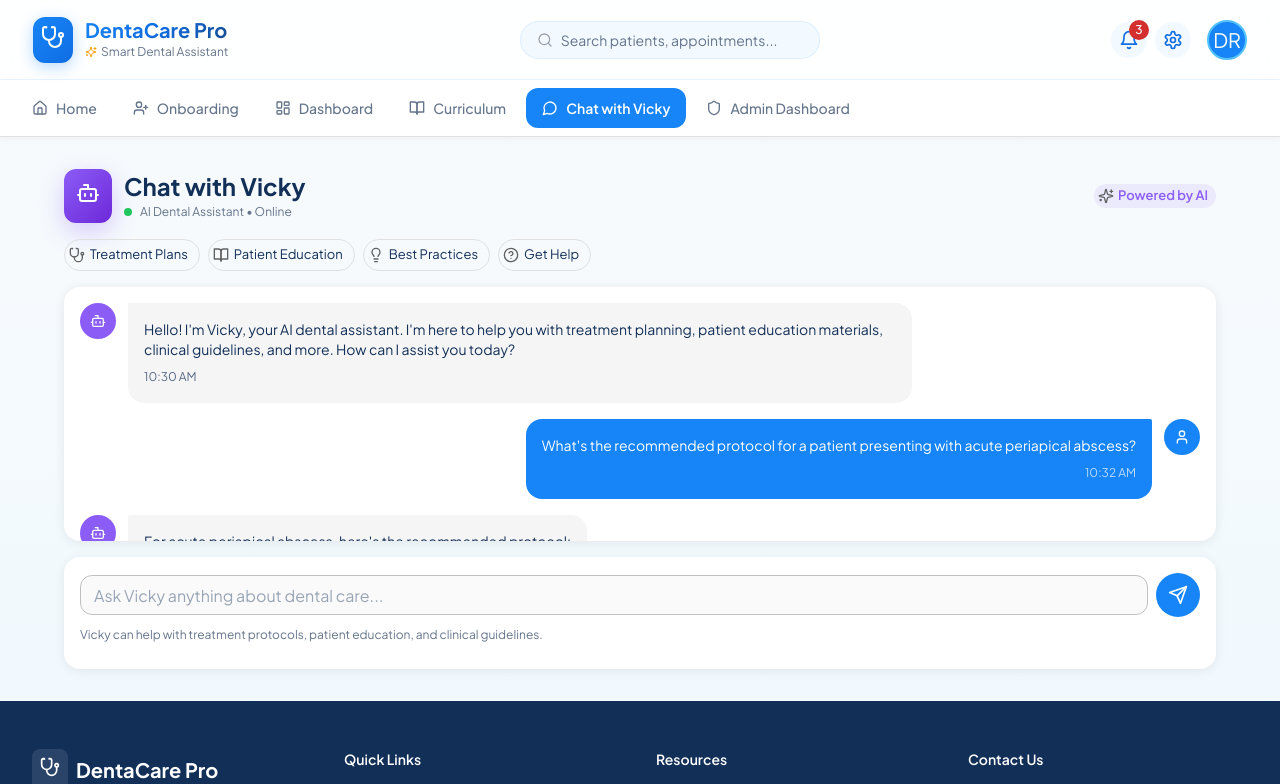
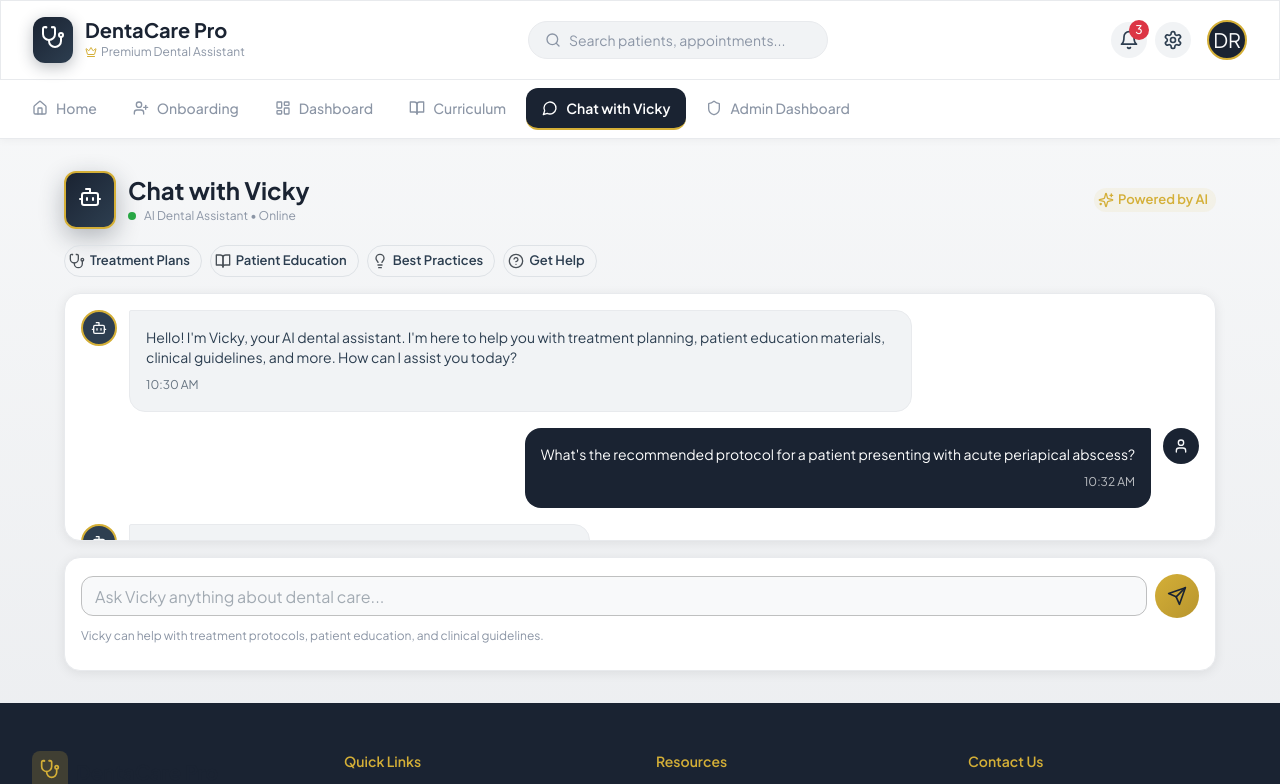
Before and after one commit to uzair-fabtechsol/frontend-dentist-react, a React (Vite) app: page /chat in a window 1280 px wide. Shown: the top 784 px of the page. Built offline with nearby package versions, Linux system fonts and the light colour scheme.

Commit message:
colors chnaged

```diff
--- a/src/components/Footer.jsx
+++ b/src/components/Footer.jsx
@@ -16,7 +16,7 @@ const Footer = () => {
     <Box
       component="footer"
       sx={{
-        bgcolor: '#122f58',
+        bgcolor: '#1a2332',
         color: 'white',
         mt: 'auto',
       }}
@@ -32,9 +32,9 @@ const Footer = () => {
             <Box className="flex items-center gap-2 mb-4">
               <Box
                 className="p-2 rounded-lg"
-                sx={{ bgcolor: 'rgba(255, 255, 255, 0.1)' }}
+                sx={{ bgcolor: 'rgba(212, 175, 55, 0.2)' }}
               >
-                <Stethoscope className="w-5 h-5" />
+                <Stethoscope className="w-5 h-5" style={{ color: '#d4af37' }} />
               </Box>
               <Typography variant="h6" fontWeight={700}>
                 DentaCare Pro
@@ -42,7 +42,7 @@ const Footer = () => {
             </Box>
             <Typography
               variant="body2"
-              sx={{ color: 'rgba(255, 255, 255, 0.7)', mb: 3 }}
+              sx={{ color: '#c0c5ce', mb: 3 }}
             >
               Empowering dental professionals with intelligent tools for better patient care.
             </Typography>
@@ -52,11 +52,11 @@ const Footer = () => {
                   key={index}
                   size="small"
                   sx={{
-                    color: 'rgba(255, 255, 255, 0.7)',
+                    color: '#c0c5ce',
                     bgcolor: 'rgba(255, 255, 255, 0.05)',
                     '&:hover': {
-                      bgcolor: 'primary.main',
-                      color: 'white'
+                      bgcolor: '#d4af37',
+                      color: '#1a2332'
                     }
                   }}
                 >
@@ -68,7 +68,7 @@ const Footer = () => {
 
           {/* Quick Links */}
           <Box>
-            <Typography variant="subtitle2" fontWeight={600} sx={{ mb: 2 }}>
+            <Typography variant="subtitle2" fontWeight={600} sx={{ mb: 2, color: '#d4af37' }}>
               Quick Links
             </Typography>
             {['Home', 'Dashboard', 'Curriculum', 'Chat with Vicky'].map((link) => (
@@ -78,9 +78,9 @@ const Footer = () => {
                 underline="none"
                 sx={{
                   display: 'block',
-                  color: 'rgba(255, 255, 255, 0.7)',
+                  color: '#c0c5ce',
                   py: 0.5,
-                  '&:hover': { color: 'primary.light' }
+                  '&:hover': { color: '#d4af37' }
                 }}
               >
                 {link}
@@ -90,7 +90,7 @@ const Footer = () => {
 
           {/* Resources */}
           <Box>
-            <Typography variant="subtitle2" fontWeight={600} sx={{ mb: 2 }}>
+            <Typography variant="subtitle2" fontWeight={600} sx={{ mb: 2, color: '#d4af37' }}>
               Resources
             </Typography>
             {['Documentation', 'API Reference', 'Support', 'Community'].map((link) => (
@@ -100,9 +100,9 @@ const Footer = () => {
                 underline="none"
                 sx={{
                   display: 'block',
-                  color: 'rgba(255, 255, 255, 0.7)',
+                  color: '#c0c5ce',
                   py: 0.5,
-                  '&:hover': { color: 'primary.light' }
+                  '&:hover': { color: '#d4af37' }
                 }}
               >
                 {link}
@@ -112,24 +112,24 @@ const Footer = () => {
 
           {/* Contact */}
           <Box>
-            <Typography variant="subtitle2" fontWeight={600} sx={{ mb: 2 }}>
+            <Typography variant="subtitle2" fontWeight={600} sx={{ mb: 2, color: '#d4af37' }}>
               Contact Us
             </Typography>
             <Typography
               variant="body2"
-              sx={{ color: 'rgba(255, 255, 255, 0.7)', mb: 1 }}
+              sx={{ color: '#c0c5ce', mb: 1 }}
             >
               support@dentacare.pro
             </Typography>
             <Typography
               variant="body2"
-              sx={{ color: 'rgba(255, 255, 255, 0.7)', mb: 1 }}
+              sx={{ color: '#c0c5ce', mb: 1 }}
             >
               +1 (555) 123-4567
             </Typography>
             <Typography
               variant="body2"
-              sx={{ color: 'rgba(255, 255, 255, 0.7)' }}
+              sx={{ color: '#c0c5ce' }}
             >
               123 Medical Center Dr.<br />
               Suite 100, Healthcare City
@@ -141,9 +141,10 @@ const Footer = () => {
       {/* Bottom Bar */}
       <Box
         sx={{
-          borderTop: '1px solid rgba(255, 255, 255, 0.1)',
+          borderTop: '1px solid rgba(212, 175, 55, 0.2)',
           py: 3,
           px: 4,
+          bgcolor: '#141b27',
         }}
       >
         <Box
@@ -151,11 +152,11 @@ const Footer = () => {
         >
           <Typography
             variant="body2"
-            sx={{ color: 'rgba(255, 255, 255, 0.5)' }}
+            sx={{ color: '#8b95a5' }}
             className="flex items-center gap-1"
           >
             © 2024 DentaCare Pro. Made with
-            <Heart className="w-3 h-3 text-red-400 fill-red-400" />
+            <Heart className="w-3 h-3 fill-current" style={{ color: '#d4af37' }} />
             for dental professionals.
           </Typography>
           <Box className="flex gap-4">
@@ -166,8 +167,8 @@ const Footer = () => {
                 underline="none"
                 variant="body2"
                 sx={{
-                  color: 'rgba(255, 255, 255, 0.5)',
-                  '&:hover': { color: 'primary.light' }
+                  color: '#8b95a5',
+                  '&:hover': { color: '#d4af37' }
                 }}
               >
                 {link}
--- a/src/components/Header.jsx
+++ b/src/components/Header.jsx
@@ -8,7 +8,7 @@ import {
   Bell,
   Search,
   Settings,
-  Sparkles
+  Crown
 } from 'lucide-react'
 
 const Header = () => {
@@ -19,7 +19,8 @@ const Header = () => {
       sx={{
         px: { xs: 2, md: 4 },
         py: 2,
-        borderBottom: '1px solid rgba(23, 133, 247, 0.1)',
+        borderBottom: '1px solid',
+        borderColor: 'grey.200',
       }}
     >
       <Box className="flex items-center justify-between max-w-[1400px] mx-auto">
@@ -28,8 +29,8 @@ const Header = () => {
           <Box
             className="p-2 rounded-xl"
             sx={{
-              background: 'linear-gradient(135deg, #1785f7 0%, #106de3 100%)',
-              boxShadow: '0 4px 15px rgba(23, 133, 247, 0.3)',
+              background: 'linear-gradient(135deg, #1a2332 0%, #2d3e50 100%)',
+              boxShadow: '0 4px 15px rgba(26, 35, 50, 0.3)',
             }}
           >
             <Stethoscope className="w-6 h-6 text-white" />
@@ -37,15 +38,15 @@ const Header = () => {
           <Box>
             <Typography
               variant="h6"
-              className="font-bold gradient-text"
-              sx={{ lineHeight: 1.2 }}
+              className="font-bold"
+              sx={{ lineHeight: 1.2, color: 'primary.main' }}
             >
               DentaCare Pro
             </Typography>
             <Box className="flex items-center gap-1">
-              <Sparkles className="w-3 h-3 text-amber-500" />
+              <Crown className="w-3 h-3" style={{ color: '#d4af37' }} />
               <Typography variant="caption" color="text.secondary">
-                Smart Dental Assistant
+                Premium Dental Assistant
               </Typography>
             </Box>
           </Box>
@@ -55,12 +56,13 @@ const Header = () => {
         <Box
           className="hidden md:flex items-center gap-2 px-4 py-2 rounded-full"
           sx={{
-            bgcolor: 'rgba(23, 133, 247, 0.05)',
-            border: '1px solid rgba(23, 133, 247, 0.1)',
+            bgcolor: 'grey.100',
+            border: '1px solid',
+            borderColor: 'grey.200',
             minWidth: '300px',
           }}
         >
-          <Search className="w-4 h-4 text-gray-400" />
+          <Search className="w-4 h-4" style={{ color: '#8b95a5' }} />
           <Typography variant="body2" color="text.secondary">
             Search patients, appointments...
           </Typography>
@@ -71,23 +73,23 @@ const Header = () => {
           <IconButton
             className="hover-lift"
             sx={{
-              bgcolor: 'rgba(23, 133, 247, 0.05)',
-              '&:hover': { bgcolor: 'rgba(23, 133, 247, 0.1)' }
+              bgcolor: 'grey.100',
+              '&:hover': { bgcolor: 'grey.200' }
             }}
           >
             <Badge badgeContent={3} color="error" max={9}>
-              <Bell className="w-5 h-5 text-primary-700" />
+              <Bell className="w-5 h-5" style={{ color: '#2d3e50' }} />
             </Badge>
           </IconButton>
 
           <IconButton
             className="hover-lift hidden sm:flex"
             sx={{
-              bgcolor: 'rgba(23, 133, 247, 0.05)',
-              '&:hover': { bgcolor: 'rgba(23, 133, 247, 0.1)' }
+              bgcolor: 'grey.100',
+              '&:hover': { bgcolor: 'grey.200' }
             }}
           >
-            <Settings className="w-5 h-5 text-primary-700" />
+            <Settings className="w-5 h-5" style={{ color: '#2d3e50' }} />
           </IconButton>
 
           <Avatar
@@ -97,7 +99,7 @@ const Header = () => {
               height: 40,
               bgcolor: 'primary.main',
               border: '2px solid',
-              borderColor: 'primary.light',
+              borderColor: 'secondary.main',
               cursor: 'pointer',
               transition: 'transform 0.2s',
               '&:hover': { transform: 'scale(1.05)' }
--- a/src/components/Navbar.jsx
+++ b/src/components/Navbar.jsx
@@ -36,7 +36,7 @@ const Navbar = () => {
       sx={{
         bgcolor: 'white',
         borderBottom: '1px solid',
-        borderColor: 'divider',
+        borderColor: 'grey.200',
         boxShadow: '0 2px 8px rgba(0, 0, 0, 0.04)',
       }}
     >
@@ -59,8 +59,10 @@ const Navbar = () => {
                 sx={{
                   bgcolor: active ? 'primary.main' : 'transparent',
                   color: active ? 'white' : 'text.secondary',
+                  borderBottom: active ? '2px solid' : '2px solid transparent',
+                  borderColor: active ? 'secondary.main' : 'transparent',
                   '&:hover': {
-                    bgcolor: active ? 'primary.dark' : 'rgba(23, 133, 247, 0.08)',
+                    bgcolor: active ? 'primary.light' : 'grey.100',
                     color: active ? 'white' : 'primary.main',
                   },
                 }}
--- a/src/features/chat/Chat.jsx
+++ b/src/features/chat/Chat.jsx
@@ -54,18 +54,19 @@ const Chat = () => {
           <Box
             className="p-3 rounded-xl"
             sx={{
-              background: 'linear-gradient(135deg, #8b5cf6 0%, #6d28d9 100%)',
-              boxShadow: '0 8px 24px rgba(139, 92, 246, 0.3)',
+              background: 'linear-gradient(135deg, #1a2332 0%, #2d3e50 100%)',
+              boxShadow: '0 8px 24px rgba(26, 35, 50, 0.3)',
+              border: '2px solid #d4af37',
             }}
           >
             <Bot className="w-6 h-6 text-white" />
           </Box>
           <Box>
-            <Typography variant="h5" fontWeight={700}>
+            <Typography variant="h5" fontWeight={700} color="primary.main">
               Chat with Vicky
             </Typography>
             <Box className="flex items-center gap-2">
-              <Box className="w-2 h-2 rounded-full bg-green-500" />
+              <Box className="w-2 h-2 rounded-full" style={{ backgroundColor: '#28a745' }} />
               <Typography variant="caption" color="text.secondary">
                 AI Dental Assistant • Online
               </Typography>
@@ -73,12 +74,12 @@ const Chat = () => {
           </Box>
         </Box>
         <Chip
-          icon={<Sparkles className="w-4 h-4" />}
+          icon={<Sparkles className="w-4 h-4" style={{ color: '#d4af37' }} />}
           label="Powered by AI"
           size="small"
           sx={{
-            bgcolor: 'rgba(139, 92, 246, 0.1)',
-            color: '#8b5cf6',
+            bgcolor: '#d4af3715',
+            color: '#d4af37',
             fontWeight: 600,
           }}
         />
@@ -97,7 +98,7 @@ const Chat = () => {
               clickable
               sx={{
                 borderColor: 'grey.300',
-                '&:hover': { borderColor: 'primary.main', bgcolor: 'primary.50' }
+                '&:hover': { borderColor: '#1a2332', bgcolor: '#1a233208' }
               }}
             />
           )
@@ -117,7 +118,8 @@ const Chat = () => {
                   sx={{
                     width: 36,
                     height: 36,
-                    bgcolor: msg.role === 'user' ? 'primary.main' : '#8b5cf6',
+                    bgcolor: msg.role === 'user' ? '#1a2332' : '#2d3e50',
+                    border: msg.role === 'assistant' ? '2px solid #d4af37' : 'none',
                   }}
                 >
                   {msg.role === 'user' ? (
@@ -131,8 +133,10 @@ const Chat = () => {
                     msg.role === 'user' ? 'rounded-tr-sm' : 'rounded-tl-sm'
                   }`}
                   sx={{
-                    bgcolor: msg.role === 'user' ? 'primary.main' : 'grey.100',
+                    bgcolor: msg.role === 'user' ? '#1a2332' : 'grey.100',
                     color: msg.role === 'user' ? 'white' : 'text.primary',
+                    border: msg.role === 'assistant' ? '1px solid' : 'none',
+                    borderColor: 'grey.200',
                   }}
                 >
                   <Typography
@@ -179,11 +183,12 @@ const Chat = () => {
                 }}
               />
               <IconButton
-                color="primary"
                 sx={{
-                  bgcolor: 'primary.main',
-                  color: 'white',
-                  '&:hover': { bgcolor: 'primary.dark' },
+                  background: 'linear-gradient(135deg, #d4af37 0%, #b8952e 100%)',
+                  color: '#1a2332',
+                  '&:hover': {
+                    background: 'linear-gradient(135deg, #e9c84a 0%, #d4af37 100%)',
+                  },
                   width: 44,
                   height: 44,
                 }}
--- a/src/main.jsx
+++ b/src/main.jsx
@@ -9,45 +9,83 @@ import './styles/index.css'
 const theme = createTheme({
   palette: {
     primary: {
-      main: '#1785f7',
-      light: '#55c2ff',
-      dark: '#106de3',
+      main: '#1a2332',
+      light: '#2d3e50',
+      dark: '#0e131c',
       contrastText: '#ffffff',
     },
     secondary: {
-      main: '#22c55e',
-      light: '#4ade80',
-      dark: '#16a34a',
-      contrastText: '#ffffff',
+      main: '#d4af37',
+      light: '#e9c84a',
+      dark: '#b8952e',
+      contrastText: '#1a2332',
     },
     background: {
-      default: '#f8fafc',
+      default: '#f8f9fa',
       paper: '#ffffff',
     },
     text: {
-      primary: '#122f58',
-      secondary: '#64748b',
+      primary: '#2c3e50',
+      secondary: '#8b95a5',
+    },
+    success: {
+      main: '#28a745',
+      light: '#48c764',
+      dark: '#1e7e34',
+    },
+    warning: {
+      main: '#ffc107',
+      light: '#ffcd39',
+      dark: '#d39e00',
+    },
+    error: {
+      main: '#dc3545',
+      light: '#e4606d',
+      dark: '#bd2130',
+    },
+    info: {
+      main: '#4a90e2',
+      light: '#6ba3e8',
+      dark: '#357abd',
+    },
+    grey: {
+      50: '#f8f9fa',
+      100: '#f1f3f5',
+      200: '#e8eaed',
+      300: '#dee2e6',
+      400: '#c0c5ce',
+      500: '#8b95a5',
+      600: '#6c757d',
+      700: '#495057',
+      800: '#343a40',
+      900: '#212529',
     },
   },
   typography: {
     fontFamily: '"Plus Jakarta Sans", system-ui, sans-serif',
     h1: {
       fontWeight: 700,
+      color: '#1a2332',
     },
     h2: {
       fontWeight: 700,
+      color: '#1a2332',
     },
     h3: {
       fontWeight: 600,
+      color: '#1a2332',
     },
     h4: {
       fontWeight: 600,
+      color: '#1a2332',
     },
     h5: {
       fontWeight: 600,
+      color: '#1a2332',
     },
     h6: {
       fontWeight: 600,
+      color: '#1a2332',
     },
     button: {
       textTransform: 'none',
@@ -65,7 +103,20 @@ const theme = createTheme({
           padding: '10px 24px',
           boxShadow: 'none',
           '&:hover': {
-            boxShadow: '0 4px 20px rgba(23, 133, 247, 0.25)',
+            boxShadow: '0 4px 20px rgba(26, 35, 50, 0.2)',
+          },
+        },
+        containedPrimary: {
+          background: 'linear-gradient(135deg, #1a2332 0%, #2d3e50 100%)',
+          '&:hover': {
+            background: 'linear-gradient(135deg, #2d3e50 0%, #1a2332 100%)',
+          },
+        },
+        containedSecondary: {
+          background: 'linear-gradient(135deg, #d4af37 0%, #b8952e 100%)',
+          '&:hover': {
+            background: 'linear-gradient(135deg, #e9c84a 0%, #d4af37 100%)',
+            boxShadow: '0 4px 20px rgba(212, 175, 55, 0.3)',
           },
         },
       },
@@ -75,6 +126,14 @@ const theme = createTheme({
         root: {
           borderRadius: 16,
           boxShadow: '0 2px 12px rgba(0, 0, 0, 0.08)',
+          border: '1px solid #e8eaed',
+        },
+      },
+    },
+    MuiChip: {
+      styleOverrides: {
+        root: {
+          fontWeight: 600,
         },
       },
     },
--- a/src/styles/index.css
+++ b/src/styles/index.css
@@ -3,10 +3,26 @@
 @tailwind utilities;
 
 :root {
-  --gradient-primary: linear-gradient(135deg, #1785f7 0%, #106de3 50%, #174b91 100%);
-  --gradient-accent: linear-gradient(135deg, #22c55e 0%, #16a34a 100%);
-  --shadow-soft: 0 4px 20px rgba(23, 133, 247, 0.15);
+  --navy-primary: #1a2332;
+  --navy-secondary: #2d3e50;
+  --silver-light: #e8eaed;
+  --silver-medium: #c0c5ce;
+  --silver-dark: #8b95a5;
+  --accent-gold: #d4af37;
+  --accent-blue: #4a90e2;
+  --white: #ffffff;
+  --success: #28a745;
+  --warning: #ffc107;
+  --danger: #dc3545;
+  --text-dark: #2c3e50;
+  --text-light: #f8f9fa;
+
+  --gradient-primary: linear-gradient(135deg, #1a2332 0%, #2d3e50 50%, #4a5568 100%);
+  --gradient-gold: linear-gradient(135deg, #d4af37 0%, #b8952e 100%);
+  --gradient-accent: linear-gradient(135deg, #4a90e2 0%, #357abd 100%);
+  --shadow-soft: 0 4px 20px rgba(26, 35, 50, 0.15);
   --shadow-card: 0 2px 12px rgba(0, 0, 0, 0.08);
+  --shadow-gold: 0 4px 20px rgba(212, 175, 55, 0.25);
 }
 
 * {
@@ -17,9 +33,9 @@
 
 body {
   font-family: 'Plus Jakarta Sans', system-ui, sans-serif;
-  background: linear-gradient(180deg, #f8fafc 0%, #eef9ff 100%);
+  background: linear-gradient(180deg, #f8f9fa 0%, #e8eaed 100%);
   min-height: 100vh;
-  color: #122f58;
+  color: var(--text-dark);
   -webkit-font-smoothing: antialiased;
   -moz-osx-font-smoothing: grayscale;
 }
@@ -37,28 +53,35 @@ body {
 }
 
 ::-webkit-scrollbar-track {
-  background: #f1f5f9;
+  background: var(--silver-light);
   border-radius: 4px;
 }
 
 ::-webkit-scrollbar-thumb {
-  background: linear-gradient(180deg, #1785f7, #106de3);
+  background: linear-gradient(180deg, var(--navy-secondary), var(--navy-primary));
   border-radius: 4px;
 }
 
 ::-webkit-scrollbar-thumb:hover {
-  background: linear-gradient(180deg, #106de3, #174b91);
+  background: linear-gradient(180deg, var(--navy-primary), #0e131c);
 }
 
 /* Utility classes */
 .glass-effect {
-  background: rgba(255, 255, 255, 0.85);
+  background: rgba(255, 255, 255, 0.95);
   backdrop-filter: blur(12px);
-  border: 1px solid rgba(255, 255, 255, 0.3);
+  border: 1px solid rgba(200, 200, 200, 0.3);
 }
 
 .gradient-text {
   background: var(--gradient-primary);
+  -webkit-background-clip: text;
+  -webkit-text-fill-color: transparent;
+  background-clip: text;
+}
+
+.gradient-text-gold {
+  background: var(--gradient-gold);
   -webkit-background-clip: text;
   -webkit-text-fill-color: transparent;
   background-clip: text;
@@ -72,3 +95,12 @@ body {
   transform: translateY(-2px);
   box-shadow: var(--shadow-soft);
 }
+
+/* Gold accent border */
+.gold-border {
+  border: 2px solid var(--accent-gold);
+}
+
+.gold-glow {
+  box-shadow: var(--shadow-gold);
+}
--- a/tailwind.config.js
+++ b/tailwind.config.js
@@ -11,31 +11,48 @@ export default {
         sans: ['"Plus Jakarta Sans"', 'system-ui', 'sans-serif'],
       },
       colors: {
-        primary: {
-          50: '#eef9ff',
-          100: '#d9f1ff',
-          200: '#bbe7ff',
-          300: '#8cd9ff',
-          400: '#55c2ff',
-          500: '#2ea4ff',
-          600: '#1785f7',
-          700: '#106de3',
-          800: '#1458b8',
-          900: '#174b91',
-          950: '#122f58',
+        navy: {
+          50: '#f0f2f5',
+          100: '#d9dde4',
+          200: '#b3bac8',
+          300: '#8b95a5',
+          400: '#6b7a8c',
+          500: '#4a5568',
+          600: '#2d3e50',
+          700: '#1a2332',
+          800: '#141b27',
+          900: '#0e131c',
+          950: '#080b10',
+        },
+        silver: {
+          50: '#f8f9fa',
+          100: '#f1f3f5',
+          200: '#e8eaed',
+          300: '#dee2e6',
+          400: '#c0c5ce',
+          500: '#8b95a5',
+          600: '#6c757d',
+          700: '#495057',
+          800: '#343a40',
+          900: '#212529',
+        },
+        gold: {
+          50: '#fdf9e7',
+          100: '#faf0c3',
+          200: '#f5e085',
+          300: '#e9c84a',
+          400: '#d4af37',
+          500: '#b8952e',
+          600: '#927525',
+          700: '#6e581d',
+          800: '#4a3b14',
+          900: '#251e0a',
         },
         accent: {
-          50: '#f0fdf5',
-          100: '#dcfce8',
-          200: '#bbf7d1',
-          300: '#86efad',
-          400: '#4ade80',
-          500: '#22c55e',
-          600: '#16a34a',
-          700: '#15803c',
-          800: '#166533',
-          900: '#14532b',
-          950: '#052e14',
+          blue: '#4a90e2',
+          success: '#28a745',
+          warning: '#ffc107',
+          danger: '#dc3545',
         },
       },
     },
```
Also changed, not shown: src/features/admin/Admin.jsx (+37 -20 lines), src/features/curriculum/Curriculum.jsx (+28 -21 lines), src/features/dashboard/Dashboard.jsx (+29 -25 lines), src/features/home/Home.jsx (+20 -19 lines), src/features/onboarding/Onboarding.jsx (+12 -9 lines).
